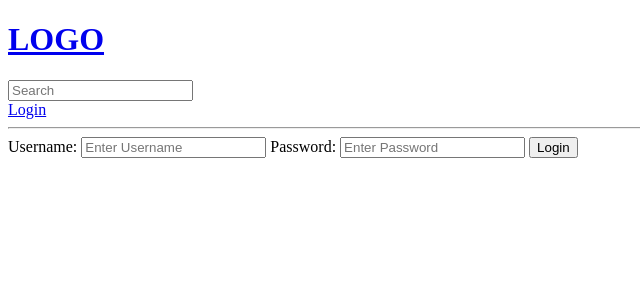
After one commit to Sheldon-CodeIt/studytable, a Django app: page /login/ in a window 1280 px wide. The commit adds this page. Shown: the top 300 px of the page, without its empty margins (0-640 px from the left). Run offline with Django 4.2, Linux system fonts and the light colour scheme.

Commit message:
basic login & logout

```diff
--- /dev/null
+++ b/base/templates/base/login_register.html
@@ -0,0 +1,18 @@
+{% extends 'main.html' %}
+
+{% block content %}
+    <div>
+        <form method="POST" action="">
+            {% csrf_token %}
+
+            <label>Username:</label>
+            <input type="text" name="username" placeholder="Enter Username">
+
+            <label>Password:</label>
+            <input type="password" name="password" placeholder="Enter Password">
+
+            <input type="submit" value="Login">
+        </form>
+    </div>
+
+{% endblock content %}
--- a/base/urls.py
+++ b/base/urls.py
@@ -2,6 +2,10 @@ from django.urls import path
 from . import views
 
 urlpatterns = [
+
+    path('login/', views.loginPage, name="login"),
+    path('logout/', views.logoutUser, name="logout"),
+
     path('', views.home, name="home"),
     path('room/<str:pk>/', views.room, name="room"),
     path('create-room/', views.createRoom, name="create-room"),
--- a/base/views.py
+++ b/base/views.py
@@ -1,7 +1,42 @@
 from django.shortcuts import render, redirect
+from django.contrib.auth.models import User
+from django.contrib import messages
 from .models import Room, Topic
 from .forms import RoomForm
-from django.db.models import Q;
+from django.db.models import Q;\
+from django.contrib.auth import authenticate, login, logout
+
+
+
+def loginPage(request):
+    if request.method == 'POST':
+        username = request.POST.get('username')
+        password = request.POST.get('password')
+
+        try:
+            user = User.objects.get(username = username)
+        except:
+            messages.error(request, 'User does not exist')
+
+        user = authenticate(request, username=username, password=password)
+
+        if user is not None:
+            login(request, user)
+            return redirect('home')
+        else:
+            messages.error(request, 'Username Or Password does not exist')
+
+    context = {
+
+    }
+    return render(request, 'base/login_register.html', context)
+
+
+
+def logoutUser(request):
+    logout(request)
+    return redirect('home')
+
 
 def home(request):
     q = request.GET.get('q') if request.GET.get('q') != None else ''
--- a/templates/main.html
+++ b/templates/main.html
@@ -8,6 +8,21 @@
 </head>
 <body>
     {% include 'navbar.html' %}
+
+    {% comment %} flashing the error/success messages {% endcomment %}
+    {% if messages %}
+    <ul class="messages">
+        {% for message in messages %}
+        <li {% if message.tags %} class = "{{message.tags}}" {% endif %}>
+            {{message}}
+        </li>
+        {% endfor %}
+    </ul>
+
+
+    {% endif %}
+
+
     {% block content %}
 
     {% endblock content %}
--- a/templates/navbar.html
+++ b/templates/navbar.html
@@ -6,4 +6,12 @@
     <input type="text" class="text" name="q" placeholder="Search">
 </form>
 
+{% if request.user.is_authenticated %}
+<a href={% url 'logout' %}>Logout</a>
+
+{% else %}
+<a href={% url 'login' %}>Login</a>
+
+{% endif %}
+
 <hr>
```
Also changed, not shown: db.sqlite3.
